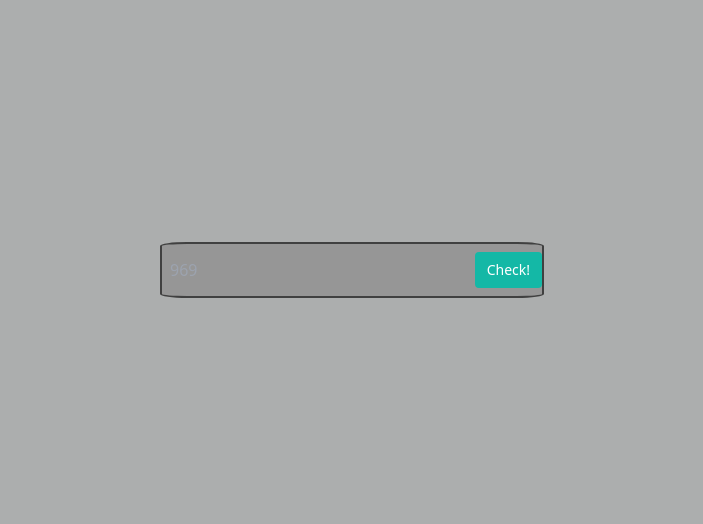
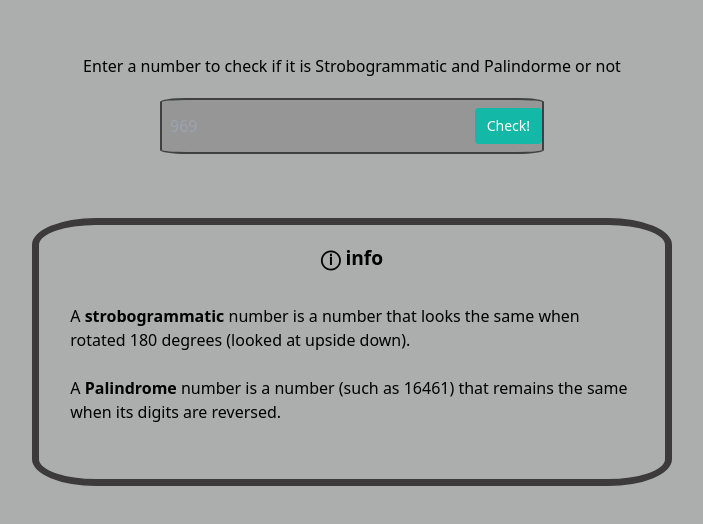
Before and after one commit to sushantsharma08/ambigram-stuff, a plain HTML site: page strobogrammatic-and-palindrome.html in a window 1280 px wide. Shown: the part 130-654 px from the top of the page, without its empty margins (288-991 px from the left). Drawn offline with nearby package versions, Linux system fonts and the light colour scheme.

Commit message:
Update strobogrammatic-and-palindrome.html

```diff
--- a/strobogrammatic-and-palindrome.html
+++ b/strobogrammatic-and-palindrome.html
@@ -1,5 +1,6 @@
 <!DOCTYPE html>
 <html lang="en">
+
 <head>
   <meta charset="UTF-8">
   <meta http-equiv="X-UA-Compatible" content="IE=edge">
@@ -7,24 +8,23 @@
   <script src="https://cdn.tailwindcss.com"></script>
   <title>Strobogrammatic and Palindrome</title>
 </head>
-  <body style=" height: 100vh; display: flex; justify-content: center; align-items: center; background-color: rgba(55, 59, 59, 0.411);">
+
+<body
+  style=" height: 100vh; display: flex; justify-content: center; align-items: center; background-color: rgba(55, 59, 59, 0.411);">
   <div class="container mx-auto">
+    <div class="flex " style="justify-content:center; margin-bottom:20px;"><span style="text-align: center;">Enter a
+        number to check if it is Strobogrammatic and Palindorme or not</span></div>
 
     <form class="mx-auto max-w-sm">
-        <div class="flex items-center border-b border-teal-500 py-2" style="background-color: rgba(99, 98, 98, 0.301); border-radius: 7%; border: 2px solid rgba(0, 0, 0, 0.575);">
+      <div class="flex items-center border-b border-teal-500 py-2"
+        style="background-color: rgba(99, 98, 98, 0.301); border-radius: 7%; border: 2px solid rgba(0, 0, 0, 0.575);">
 
         <input
           class="appearance-none bg-transparent border-none w-full text-gray-700 mr-3 py-1 px-2 leading-tight focus:outline-none"
-            type="number"
-            placeholder="969"
-            aria-label="Enter a number"
-          >
-          <button
-            id="submit"
-            type="submit"
+          type="number" placeholder="969" aria-label="Enter a number">
+        <button id="submit" type="submit"
           class="flex-shrink-0 bg-teal-500 hover:bg-teal-700 border-teal-500 hover:border-teal-700 text-sm border-4 text-white py-1 px-2 rounded"
-            type="button"
-          >
+          type="button">
           Check!
         </button>
 
@@ -42,12 +42,23 @@
       </div>
     </div>
 
+    <section class="container flex" style="justify-content: center; align-items: center; margin-top: 5%;">
+      <div style="border: 7px solid #252324d3;border-radius:10%; width: 50%;">
+        <div style="text-align: center; margin-top: 3%; font-size: larger;"><b> &#9432 info</b></div>
+        <p style="margin: 3%;padding: 2%;">A <b>strobogrammatic</b> number is a number that looks the same when rotated 180 degrees (looked at upside down).
+          <br>
+          <br>
+          A <b>Palindrome</b> number is a number (such as 16461) that remains the same when its digits are reversed.
+        </p>
+        <button class="closeBTN"
+    </section>
+
   </div>
 </body>
 
 <script>
   const submitButton = document.querySelector("#submit");
-    submitButton.addEventListener("click", function(event) {
+  submitButton.addEventListener("click", function (event) {
     event.preventDefault();
     const input = document.querySelector("input");
     const strobogrammatic = document.querySelector("#strobogrammatic");
@@ -64,7 +75,7 @@
   const isPalindrome = (str) => str === [...str].reverse().join('');
 
   const isStrobogrammatic = num => {
-      const map = new Map([['6', '9'], ['9', '6'], ['0', '0'], ['1', '1'], ['8', '8'], ['2','2']]);
+    const map = new Map([['6', '9'], ['9', '6'], ['0', '0'], ['1', '1'], ['8', '8'], ['2', '2']]);
 
     for (let i = 0, j = num.length - 1; i <= j; i++, j--) {
       if (!map.has(num[i]) || map.get(num[i]) !== num[j]) {
@@ -75,4 +86,5 @@
     return true;
   };
 </script>
+
 </html>
```
Lines whose indentation alone changed are shown as unchanged.
